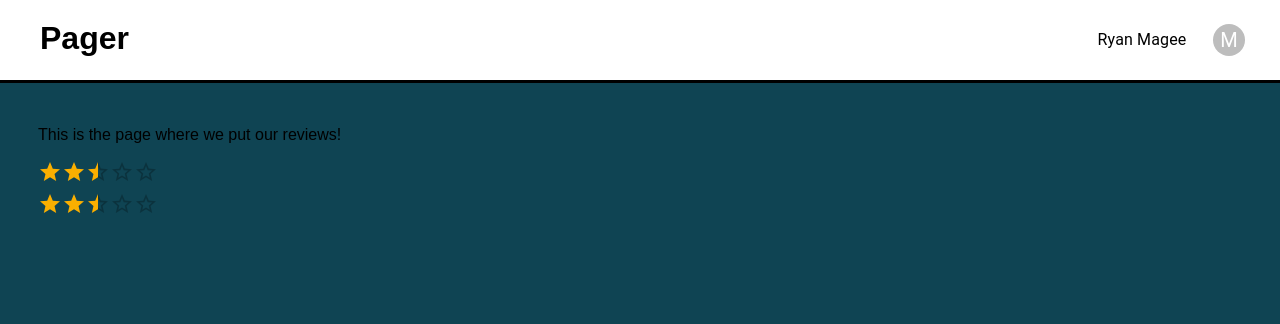
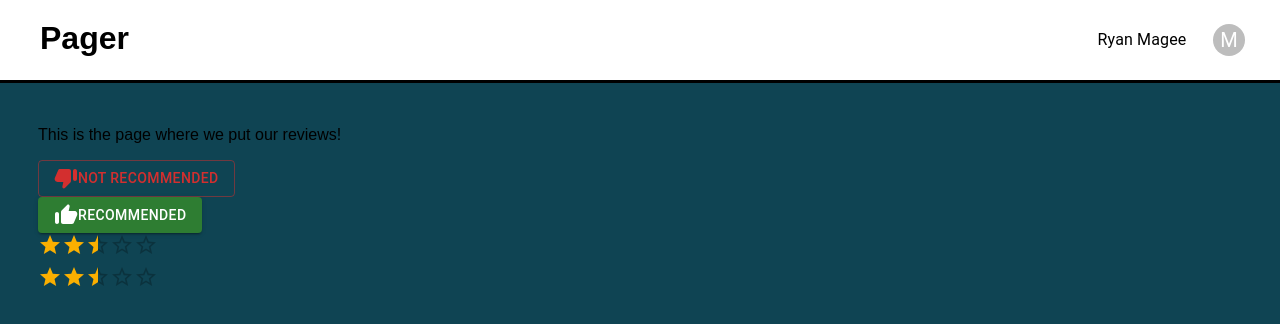
Before and after one commit to curtis-wils0n/pager, a React (Create React App) app: page /user/reviews in a window 1280 px wide. Shown: the top 324 px of the page. Built offline with nearby package versions, Linux system fonts and the light colour scheme.

Commit message:
added start rating and recommend buttons

```diff
--- /dev/null
+++ b/src/components/NotRecommended.js
@@ -0,0 +1,14 @@
+import * as React from 'react';
+import Stack from '@mui/material/Stack';
+import Button from '@mui/material/Button';
+import ThumbDownAltRoundedIcon from '@mui/icons-material/ThumbDownAltRounded';
+
+export default function NotRecommended() {
+  return (
+    <Stack direction="row" spacing={2}>
+      <Button variant="outlined" color="error">
+        <ThumbDownAltRoundedIcon /> Not Recommended
+      </Button>
+    </Stack>
+  );
+}
--- /dev/null
+++ b/src/components/Recommended.js
@@ -0,0 +1,14 @@
+import * as React from 'react';
+import Stack from '@mui/material/Stack';
+import Button from '@mui/material/Button';
+import ThumbUpAltRoundedIcon from '@mui/icons-material/ThumbUpAltRounded';
+
+export default function Recommended() {
+  return (
+    <Stack direction="row" spacing={2}>
+      <Button variant="contained" color="success">
+        <ThumbUpAltRoundedIcon /> Recommended
+      </Button>
+    </Stack>
+  );
+}
--- a/src/routes/user-reviews.jsx
+++ b/src/routes/user-reviews.jsx
@@ -1,9 +1,13 @@
 import StarRating from "../components/StarRating.js";
+import Recommended from "../components/Recommended";
+import NotRecommended from "../components/NotRecommended";
 
 export default function Reviews() {
   return (
     <div>
     <p>This is the page where we put our reviews!</p>
+    <NotRecommended />
+    <Recommended />
     <StarRating />
     </div>
   );
```
Also changed, not shown: src/components/NotRecommend.js (deleted), src/components/Recommend.js (deleted).
